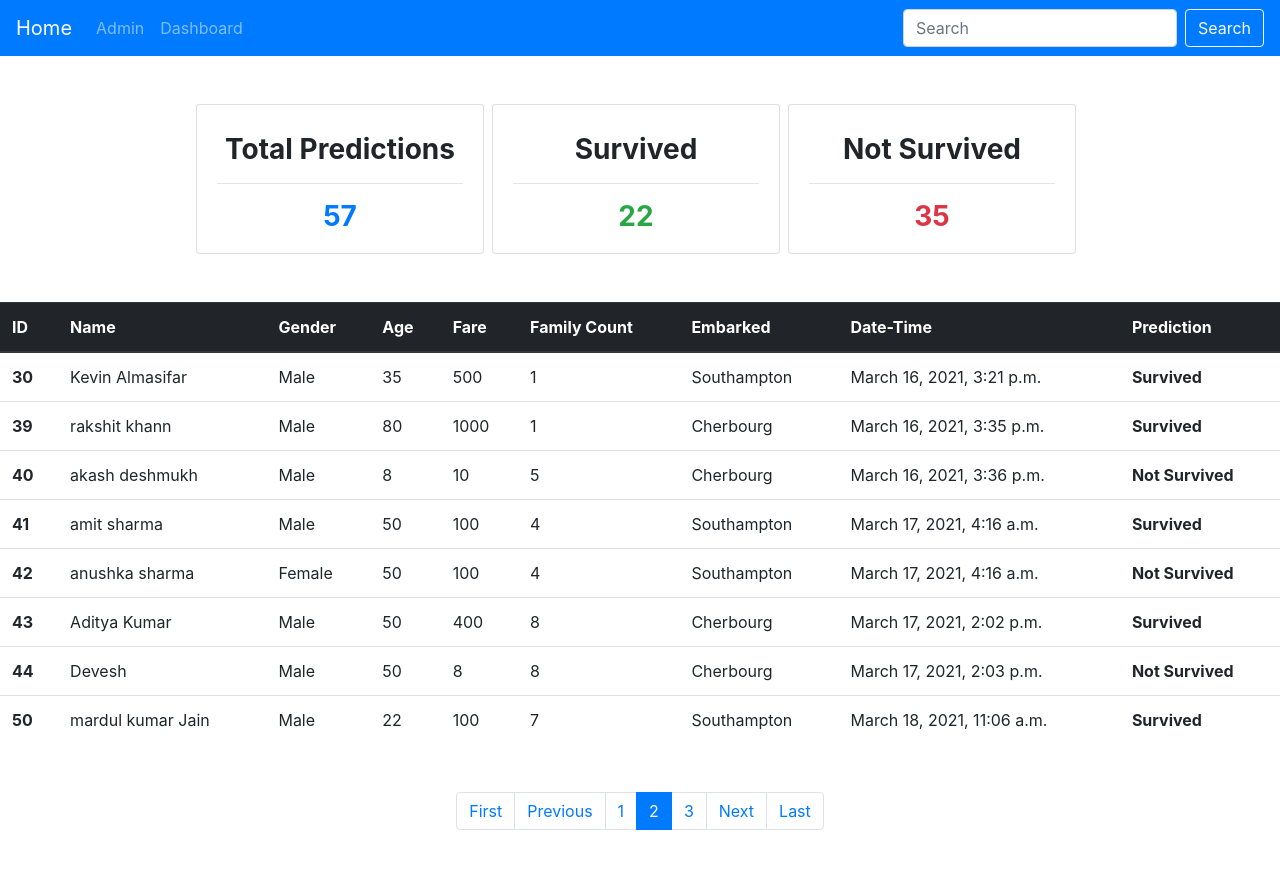
After one commit to ShubhamDeshmukh1697/Titanic-Machine-Learning-Web-App, a Django app: page /predictions/?page=2 in a window 1280 px wide. The commit adds this page. Run offline with Django 3.2, Linux system fonts and the light colour scheme; data comes from the database, SQL or seed files in the repository; both versions use the stored data as it was after the commit; some libraries are stand-ins or nearby versions.

Commit message:
added pagination feature

```diff
--- a/titanic_django_ml/titanic/predict/templates/basic.html
+++ b/titanic_django_ml/titanic/predict/templates/basic.html
@@ -33,8 +33,12 @@
           <div class="collapse navbar-collapse" id="navbarSupportedContent">
             <ul class="navbar-nav mr-auto">
 
+
               <li class="nav-item">
-                <a class="nav-link" href="admin/">Admin</a>
+                <a class="nav-link" href="/admin/">Admin</a>
+              </li>
+              <li class="nav-item">
+                <a class="nav-link" href="/predictions/?page=2">Dashboard</a>
               </li>
 
             </ul>
--- /dev/null
+++ b/titanic_django_ml/titanic/predict/templates/predictions.html
@@ -0,0 +1,107 @@
+{% extends 'basic.html' %}
+{% block body %}
+
+<div class="container my-5">
+      <div class="row d-flex justify-content-center">
+        <div class="card mr-2" style="width: 18rem;">
+          <div class="card-body">
+            <h3 class="card-title text-center my-2 font-weight-bold ">Total Predictions</h3>
+            <hr>
+            <h3 class="card-text text-center font-weight-bold text-primary">{{count}}</h3>
+
+          </div>
+        </div>
+        <div class="card mr-2 rounded" style="width: 18rem;">
+          <div class="card-body">
+            <h3 class="card-title text-center my-2 font-weight-bold ">Survived</h3>
+            <hr>
+            <h3 class="card-text text-center font-weight-bold text-success">{{surv_cnt}}</h3>
+          </div>
+        </div>
+        <div class="card mr-2" style="width: 18rem;">
+          <div class="card-body">
+            <h3 class="card-title text-center my-2 font-weight-bold">Not Survived</h3>
+            <hr>
+            <h3 class="card-text text-center font-weight-bold text-danger">{{nsurv_cnt}}</h3>
+
+          </div>
+        </div>
+    </div>
+    </div>
+<table class="table my-4 ">
+  <thead class="thead-dark">
+    <tr>
+      <th scope="col">ID</th>
+      <th scope="col">Name</th>
+      <th scope="col">Gender</th>
+      <th scope="col">Age</th>
+      <th scope="col">Fare</th>
+      <th scope="col">Family Count</th>
+      <th scope="col">Embarked</th>
+      <th scope="col">Date-Time</th>
+      <th scope="col">Prediction</th>
+    </tr>
+  </thead>
+  <tbody>
+    {% for i in preds %}
+    <tr>
+      <th scope="row">{{i.pid}}</th>
+      <td>{{i.name}}</td>
+      <td>{{i.gender}}</td>
+      <td>{{i.age}}</td>
+      <td>{{i.fare}}</td>
+      <td>{{i.family_cnt}}</td>
+      <td>{{i.Embarked}}</td>
+      <td>{{i.predicted_date}}</td>
+      <td><b>{{i.prediction}}</b></td>
+    </tr>
+    {% endfor %}
+
+  </tbody>
+</table>
+<div class="container my-5">
+  <div class="d-flex justify-content-center">
+    <nav aria-label="...">
+      <ul class="pagination">
+        <!-- first page link -->
+        <li class="page-item">
+          <a class="page-link" href="{% url 'predictions' %}?page=1">First<span class="sr-only"></span></a>
+        </li>
+
+        <!-- previous page link -->
+        {% if preds.has_previous %}
+        <li class="page-item">
+          <a class="page-link" href="{% url 'predictions' %}?page={{preds.previous_page_number}}" tabindex="-1">Previous</a>
+        </li>
+        {% else %}
+        <li class="page-item disabled">
+          <a class="page-link" href="#" tabindex="-1">Previous</a>
+        </li>
+        {% endif %}
+        <!-- current page link -->
+        <li class="page-item"><a class="page-link" href="{% url 'predictions' %}?page={{preds.previous_page_number}}">{{preds.previous_page_number}}</a></li>
+        <li class="page-item active">
+          <a class="page-link" href="#">{{preds.number}} <span class="sr-only">(current)</span></a>
+        </li>
+        <!-- next page link -->
+        {% if preds.has_next %}
+        <li class="page-item"><a class="page-link" href="{% url 'predictions' %}?page={{preds.next_page_number}}">{{preds.next_page_number}}</a></li>
+        <li class="page-item">
+          <a class="page-link" href="{% url 'predictions' %}?page={{preds.next_page_number}}">Next</a>
+        </li>
+        {% else %}
+        <li class="page-item disabled">
+          <a class="page-link" href="">Next</a>
+        </li>
+        {% endif %}
+        <!-- last page -->
+        <li class="page-item">
+          <a class="page-link" href="{% url 'predictions' %}?page={{preds.paginator.num_pages}}">Last <span class="sr-only"></span></a>
+        </li>
+
+      </ul>
+    </nav>
+  </div>
+</div>
+
+{% endblock body %}
--- a/titanic_django_ml/titanic/predict/urls.py
+++ b/titanic_django_ml/titanic/predict/urls.py
@@ -6,5 +6,6 @@ urlpatterns = [
     path('', views.home,name="home"),
     path('result/', views.result,name="result"),
     path('search/', views.search,name="search"),
+    path('predictions/', views.predictions,name="predictions"),
 
 ]
--- a/titanic_django_ml/titanic/predict/views.py
+++ b/titanic_django_ml/titanic/predict/views.py
@@ -2,7 +2,8 @@
 from django.shortcuts import render
 import pickle
 from predict.models import Predictions
-from django.core.paginator import Paginator
+from django.core.paginator import Paginator,EmptyPage , PageNotAnInteger
+import math
 
 curId = 0
 
@@ -11,15 +12,26 @@ def home(request):
 
 def search(request):
     query = request.GET['search']
+
     allPredsPred = Predictions.objects.filter(prediction__iexact = query)
     allPredsName = Predictions.objects.filter(name__icontains = query)
-    allPredsGender = Predictions.objects.filter(gender__icontains = query)
+    allPredsGender = Predictions.objects.filter(gender__iexact = query)
     allPredsLoc = Predictions.objects.filter(Embarked__icontains = query)
-    allPreds = allPredsPred.union(allPredsName,allPredsGender,allPredsLoc)
-    print(allPreds)
+    allPredsId = Predictions.objects.filter(pid__iexact = query)
+
+    allPreds = allPredsPred.union(allPredsName,allPredsGender,allPredsLoc,allPredsId)
     count = len(allPreds)
+    surv_cnt = 0
+    nsurv_cnt = 0
+    for i in allPreds:
+        if i.prediction == "Survived":
+            surv_cnt += 1
+        else:
+            nsurv_cnt += 1
 
-    return render(request , 'search.html',{'allPreds':allPreds,'count':count})
+    print(surv_cnt,nsurv_cnt)
+
+    return render(request , 'search.html',{'allPreds':allPreds,'count':count,'surv_cnt':surv_cnt,'nsurv_cnt':nsurv_cnt})
 
 def getPredictions(name,sex,age,fare,family,C,Q,S):
     global curId
@@ -29,7 +41,11 @@ def getPredictions(name,sex,age,fare,family,C,Q,S):
         g = "Female"
     model = pickle.load(open("titanic_survival_model.sav", "rb"))
     scaled = pickle.load(open("scaler.sav", "rb"))
+
+    # predicition after scaling of values
     prediction = model.predict(scaled.transform([[sex, age, fare, family, C, Q, S]]))
+    print("scaled values are: ",scaled.transform([[sex, age, fare, family, C, Q, S]]))
+
     if C==1:
         emb = "Cherbourg"
     elif(Q==1):
@@ -74,10 +90,62 @@ def result(request):
     # all predictions
     preds = Predictions.objects.all().order_by('-predicted_date')
     count = len(preds)
+
+    """# PAGINATION
     p = Paginator(preds, 8)
-    print(p.num_pages)
+
+    page_num = request.GET.get('page',1)
+    try:
+        page=p.page(page_num)
+    except EmptyPage:
+        page = p.page(1)
+    """
 
     # survived and not survived objects
     surv_cnt = len(Predictions.objects.filter(prediction = "Survived"))
     nsurv_cnt = len(Predictions.objects.filter(prediction = "Not Survived"))
-    return render(request , 'result.html',{'preds':preds,'curId':curId,'count':count,'surv_cnt':surv_cnt,'nsurv_cnt':nsurv_cnt})
+    surv_cnt_per = (surv_cnt*100)/count
+    surv_cnt_per = round(surv_cnt_per,2)
+    nsurv_cnt_per = (nsurv_cnt*100)/count
+    nsurv_cnt_per = round(nsurv_cnt_per,2)
+    context ={
+        'preds':preds,
+        'curId':curId,
+        'count':count,
+        'surv_cnt':surv_cnt,
+        'nsurv_cnt':nsurv_cnt,
+        'nsurv_cnt_per':nsurv_cnt_per,
+        'surv_cnt_per':surv_cnt_per,
+        }
+    return render(request , 'result.html',context)
+
+def predictions(request):
+    allpreds = Predictions.objects.all()
+    count = len(allpreds)
+    surv_cnt = len(Predictions.objects.filter(prediction = "Survived"))
+    nsurv_cnt = len(Predictions.objects.filter(prediction = "Not Survived"))
+
+    paginator = Paginator(allpreds, 8)
+    page1 = paginator.page(1)
+    for i in page1:
+        print(i)
+    print("page 1 content" ,page1.object_list)
+
+    page_num = request.GET.get('page',1)
+
+    try:
+        preds = paginator.page(page_num)
+    except EmptyPage:
+        preds = paginator.page(1)
+    except PageNotAnInteger:
+        preds = paginator.page(2)
+
+
+    context = {
+        # 'page': page,
+        'preds':preds,
+        'surv_cnt':surv_cnt,
+        'nsurv_cnt':nsurv_cnt,
+        'count':count,
+        }
+    return render(request ,'predictions.html',context)
```
Also changed, not shown: titanic_django_ml/titanic/predict/templates/result.html (+29 -27 lines), titanic_django_ml/titanic/predict/templates/search.html (+21 -2 lines), titanic_django_ml/titanic/db.sqlite3.
